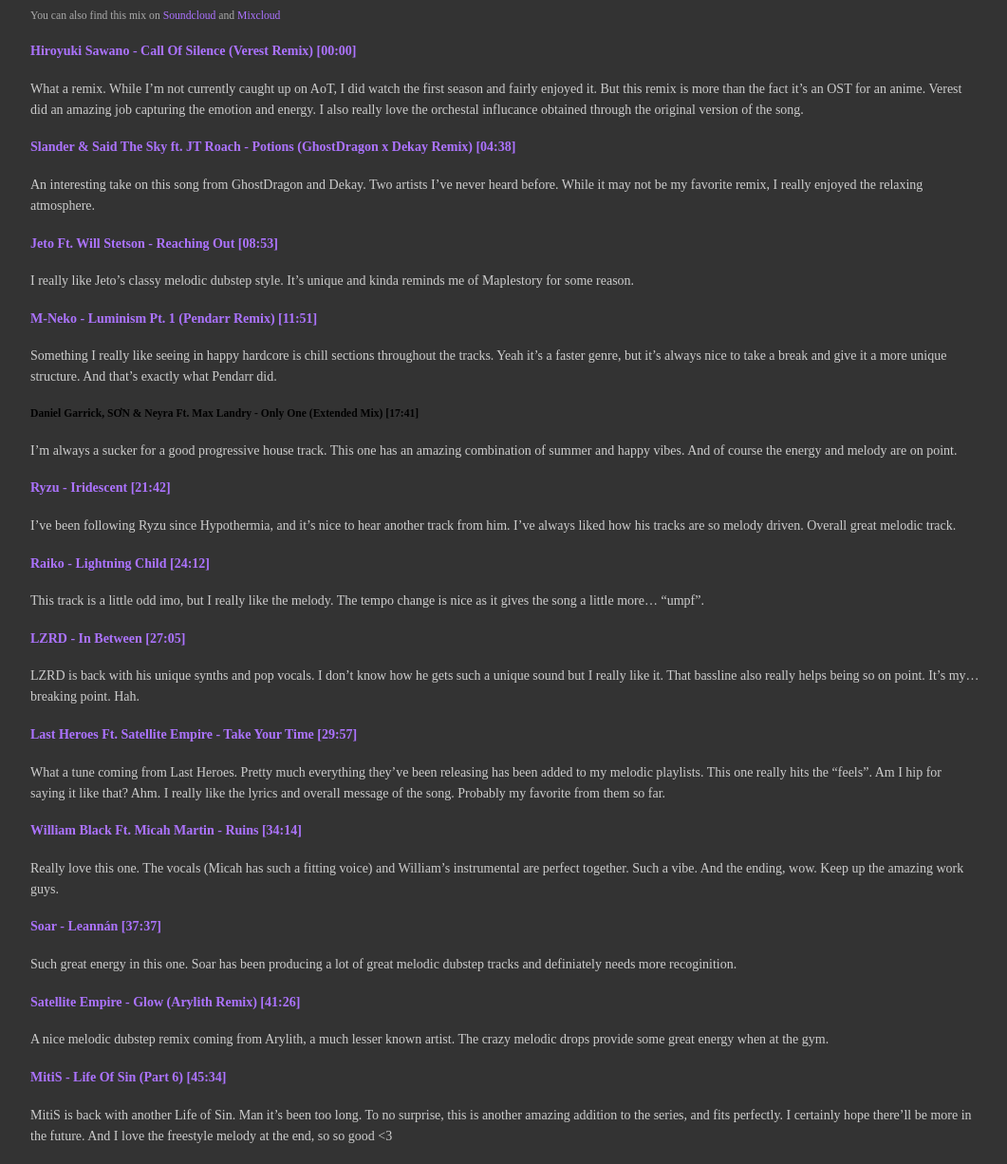
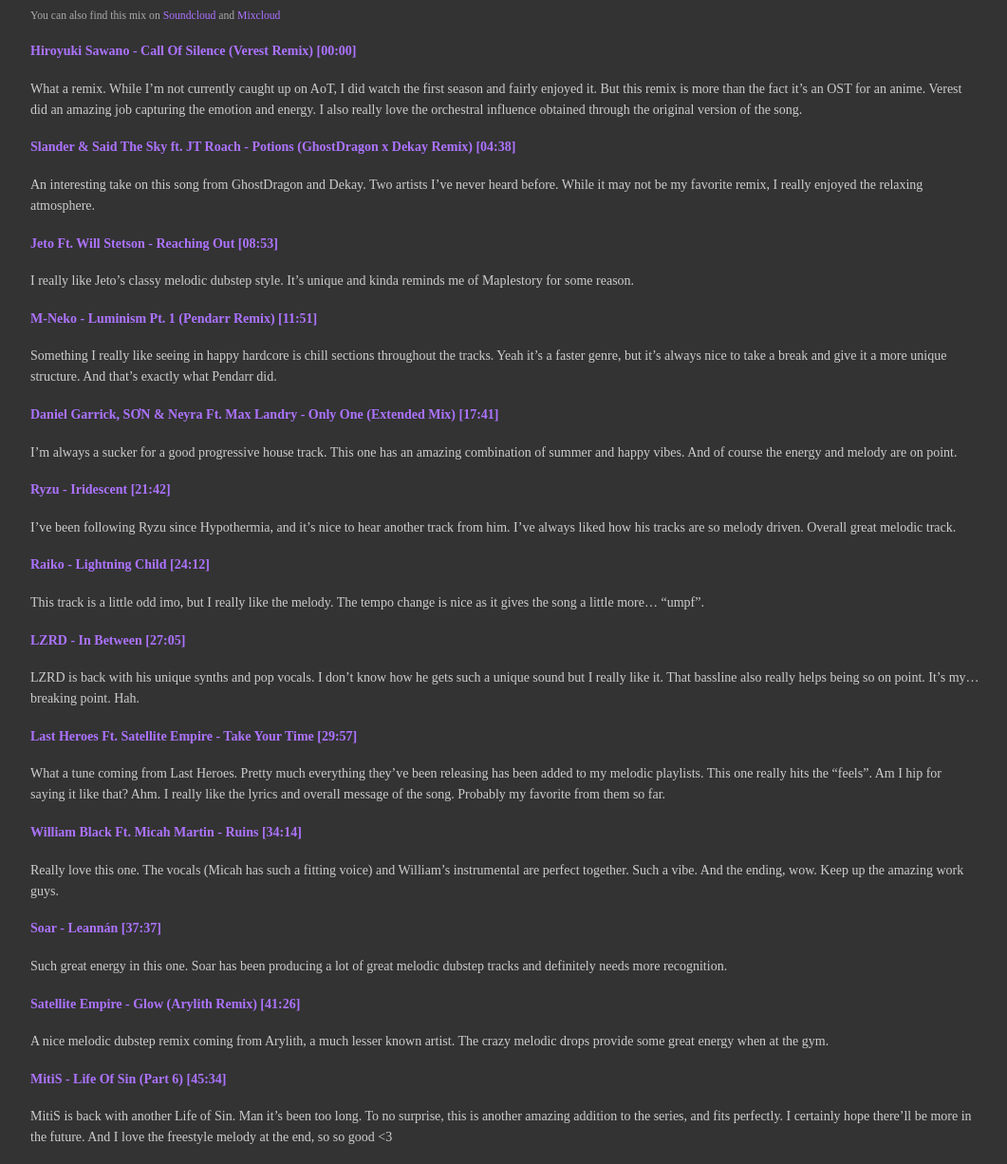
Before and after one commit to ceruleanight/ceruleanight.github.io, a Jekyll site: the page built from mixes/2019-6.md, in a window 1280 px wide and 1400 px high, scrolled down 529 px, cut to the strip 174-1400 px from the top of the window. Shown: the whole strip at 95% size, without its empty margins (108-1169 px from the left). Built offline with Jekyll 4.4.1, drawn with Linux system fonts in a browser that asks for light colours; some web fonts are replaced; some of the changed text lies outside the part shown.

Commit message:
Fixed Typo's

```diff
--- a/mixes/2019-6.md
+++ b/mixes/2019-6.md
@@ -7,7 +7,7 @@
 ---
 
 #### Hiroyuki Sawano - Call Of Silence (Verest Remix) [00:00]
-What a remix. While I'm not currently caught up on AoT, I did watch the first season and fairly enjoyed it. But this remix is more than the fact it's an OST for an anime. Verest did an amazing job capturing the emotion and energy. I also really love the orchestal influcance obtained through the original version of the song.
+What a remix. While I'm not currently caught up on AoT, I did watch the first season and fairly enjoyed it. But this remix is more than the fact it's an OST for an anime. Verest did an amazing job capturing the emotion and energy. I also really love the orchestral influence obtained through the original version of the song.
 
 #### Slander & Said The Sky ft. JT Roach - Potions (GhostDragon x Dekay Remix) [04:38]
 An interesting take on this song from GhostDragon and Dekay. Two artists I've never heard before. While it may not be my favorite remix, I really enjoyed the relaxing atmosphere.
@@ -18,7 +18,7 @@
 #### M-Neko - Luminism Pt. 1 (Pendarr Remix) [11:51]
 Something I really like seeing in happy hardcore is chill sections throughout the tracks. Yeah it's a faster genre, but it's always nice to take a break and give it a more unique structure. And that's exactly what Pendarr did.
 
-##### Daniel Garrick, SƠN & Neyra Ft. Max Landry - Only One (Extended Mix) [17:41]
+#### Daniel Garrick, SƠN & Neyra Ft. Max Landry - Only One (Extended Mix) [17:41]
 I'm always a sucker for a good progressive house track. This one has an amazing combination of summer and happy vibes. And of course the energy and melody are on point.
 
 #### Ryzu - Iridescent [21:42]
@@ -37,7 +37,7 @@
 Really love this one. The vocals (Micah has such a fitting voice) and William's instrumental are perfect together. Such a vibe. And the ending, wow. Keep up the amazing work guys.
 
 #### Soar - Leannán [37:37]
-Such great energy in this one. Soar has been producing a lot of great melodic dubstep tracks and definiately needs more recoginition.
+Such great energy in this one. Soar has been producing a lot of great melodic dubstep tracks and definitely needs more recognition.
 
 #### Satellite Empire - Glow (Arylith Remix) [41:26]
 A nice melodic dubstep remix coming from Arylith, a much lesser known artist. The crazy melodic drops provide some great energy when at the gym.
```
Also changed, not shown: other parts of mixes/2019-6.md (+1 -1 lines).
